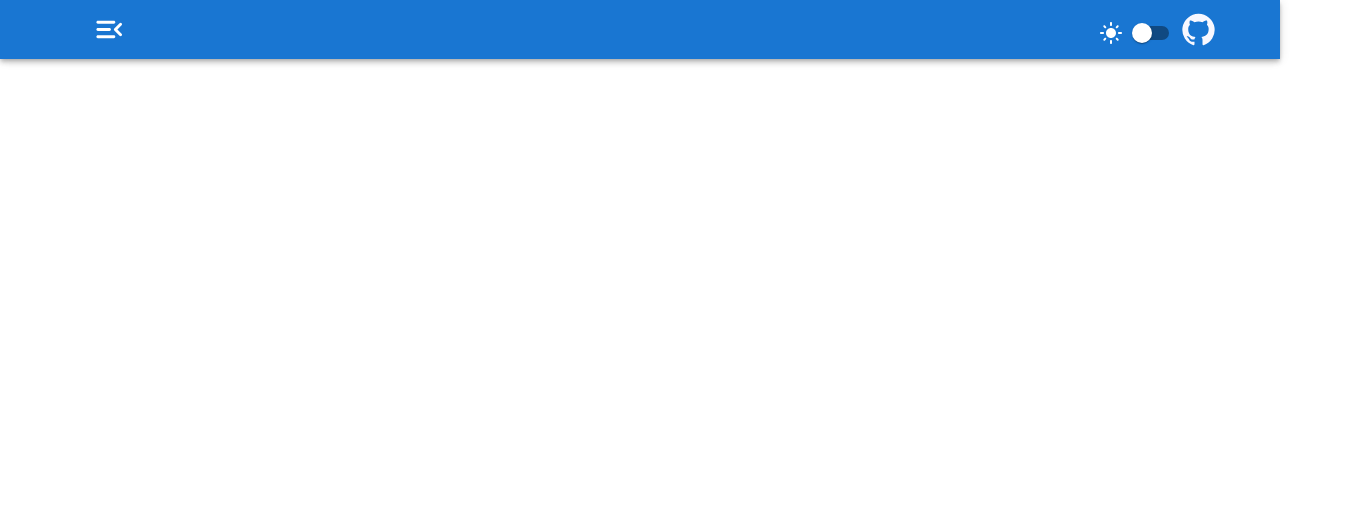
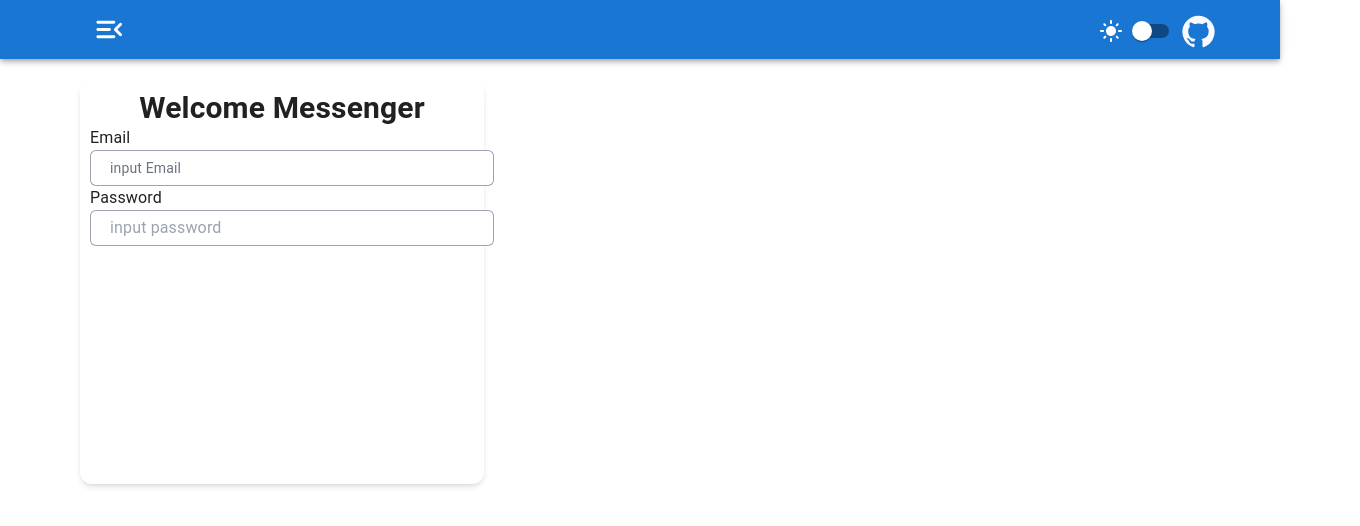
Before and after one commit to BYSooooo/Next_Template, a Next.js app in the folder next_template/: page /messenger in a window 1280 px wide. Shown: the top 526 px of the page, 1360 px wide, since content can reach past the window. Built offline with nearby package versions, Linux system fonts and the light colour scheme.

Commit message:
[231014] In Development Messenger Main

```diff
--- /dev/null
+++ b/next_template/src/app/messenger/layout.tsx
@@ -0,0 +1,16 @@
+import type { Metadata } from 'next'
+
+// These styles apply to every route in the application
+import '@/messenger/styles/globals.css'
+
+export default function RootLayout({
+  children,
+}: {
+  children: React.ReactNode
+}) {
+  return (
+    <html lang="en">
+      <body>{children}</body>
+    </html>
+  )
+}
--- a/next_template/src/app/messenger/page.tsx
+++ b/next_template/src/app/messenger/page.tsx
@@ -1,13 +1,10 @@
 import React from 'react'
+
+import MessengerMain from '@/messenger/layouts/MessengerMain'
 
 export default function messenger() {
 
     return (
-        <div>
-            <h4>
-                This is Messenger Page
-            </h4>
-        </div>
-
+        <MessengerMain />
     )
 }
--- /dev/null
+++ b/next_template/src/messenger/layouts/MessengerMain.tsx
@@ -0,0 +1,37 @@
+import { HTMLAttributes } from "react"
+
+
+export default function MessengerMain() {
+
+    return (
+        <div className="container m-20 mx-aut h-auto">
+            <div>
+                <div className="box-content bg-ghostwhite shadow-md rounded-xl w-96 h-96 items-center justify-center p-2.5">
+                    <h1 className="text-3xl text-center font-bold">
+                        Welcome Messenger
+                    </h1>
+                    <label className="block">
+                        <span>Email</span>
+                        <input
+                            type="email"
+                            className="block w-full rounded-md border-0 py-1.5 pl-5 text-gray-900 ring-1 ring-inset ring-gray-400 placeholder:text-gray-500 focus:ring-blue-300 sm:text-sm sm:leading-6"
+                            placeholder="input Email"
+                        />
+                    </label>
+                    <label className="block">
+                        <span>
+                            Password
+                        </span>
+                        <input
+                            type="password"
+                            className="block w-full rounded-md border-0 py-1.5 pl-5 text-gray-900 ring-1 ring-inset ring-gray-400"
+                            placeholder="input password" />
+                    </label>
+
+                </div>
+
+            </div>
+        </div>
+    )
+
+}
--- /dev/null
+++ b/next_template/src/messenger/styles/globals.css
@@ -0,0 +1,3 @@
+@tailwind base;
+@tailwind components;
+@tailwind utilities;
--- a/next_template/tailwind.config.js
+++ b/next_template/tailwind.config.js
@@ -9,7 +9,9 @@ module.exports = {
     './src/**/*.{js,ts,jsx,tsx,mdx}',
   ],
   theme: {
-    extend: {},
+    container : {
+      center : true
+    }
   },
   plugins: [],
 }
```
